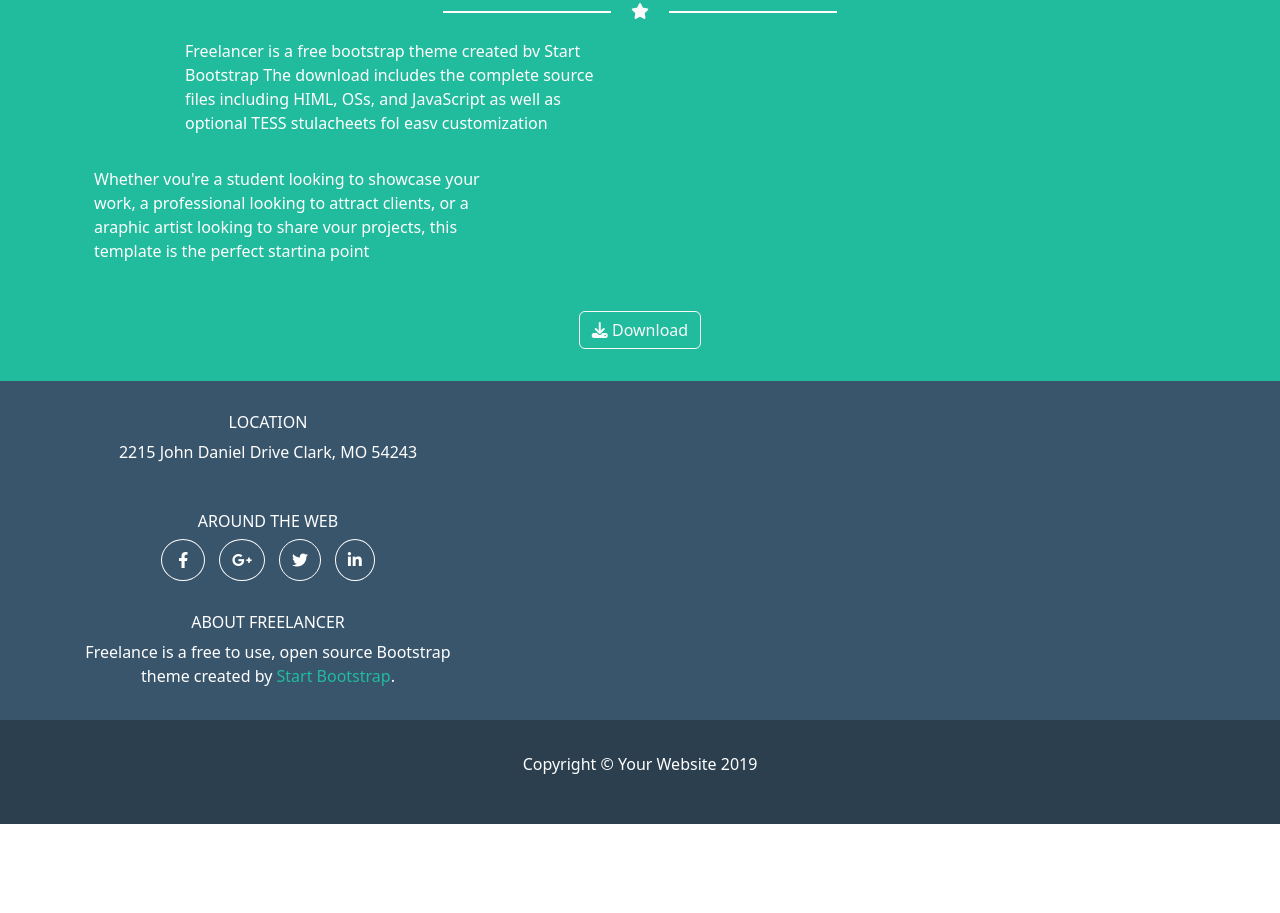
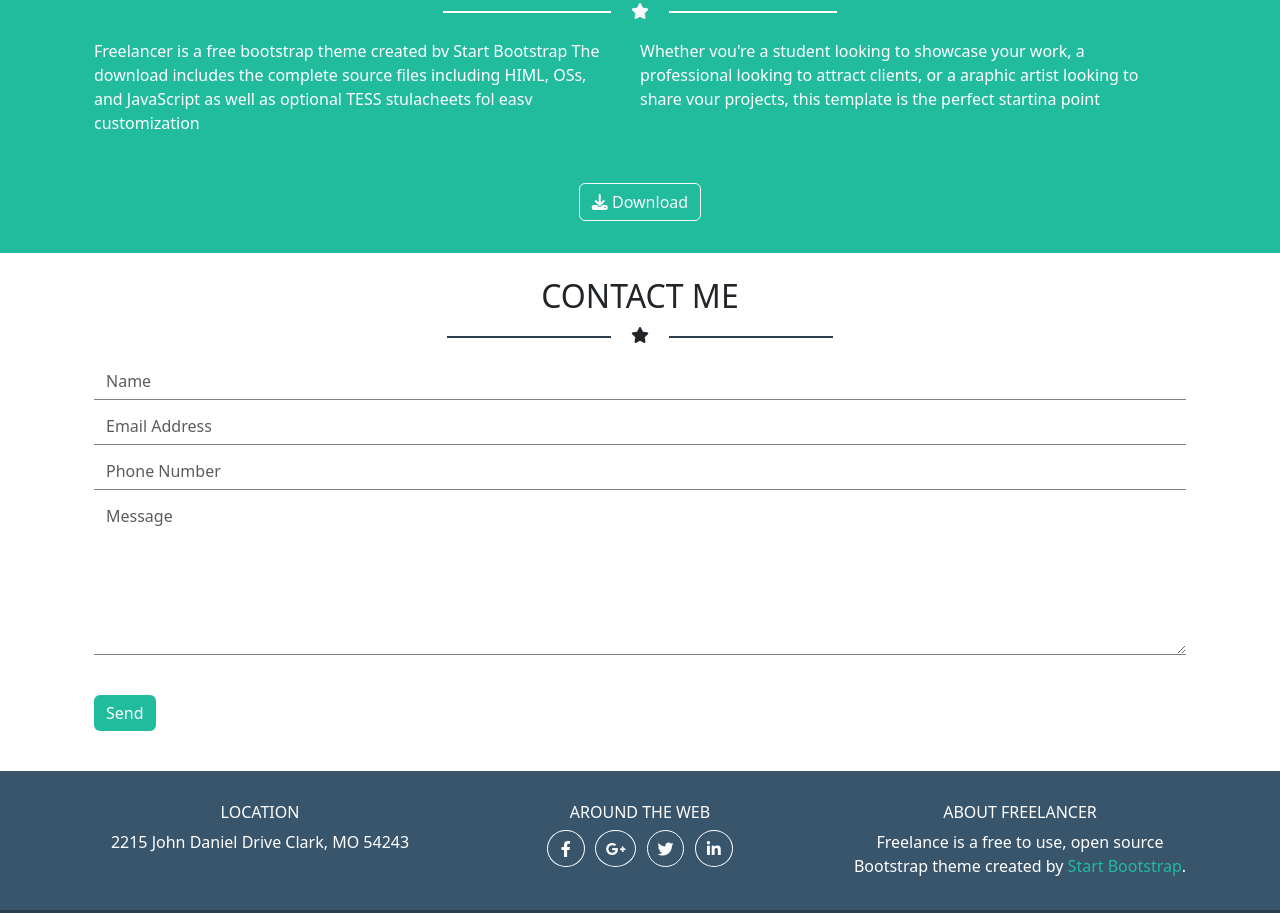
Before and after one commit to RiccardoSignorini/html-css-bootstrap-freelancer, a plain HTML site: page index.html in a window 1280 px wide. Shown: the part 1278-2191 px from the top of the page. Before the commit the page ends 2102 px from the top, so only its background shows below. Drawn offline with nearby package versions, Linux system fonts and the light colour scheme.

Commit message:
termine esercizio

```diff
--- a/assets/css/style.css
+++ b/assets/css/style.css
@@ -58,6 +58,19 @@
     margin-top: 2rem !important;
 }
 
+/* PARTE CENTRALE 3 */
+input.form-control, textarea.form-control{
+    border: 0;
+    border-bottom: 0.5px solid grey;
+    border-radius: 0;
+}
+
+.btn-success{
+    background-color: rgb(33, 187, 157) !important;
+    border: 0 !important;
+    margin-bottom: 1rem;
+}
+
 /* PARTE BASSA */
 #social{
     background-color: rgb(57, 85, 108);
@@ -70,15 +83,21 @@
 }
 
 #social i{
-    padding: 0.75rem;
+    padding: 0.6rem;
     border: 1px solid white;
     border-radius: 100%;
-    margin: 0 0.3rem;
+    margin: 0 0.2rem;
+    margin-bottom: 1rem;
 }
 
 #social .fa-facebook-f{
-    padding-left: 1rem;
-    padding-right: 1rem;
+    padding-left: 0.8rem;
+    padding-right: 0.8rem;
+}
+
+#social .fa-linkedin-in{
+    padding-left: 0.7rem;
+    padding-right: 0.7rem;
 }
 
 /* FOOTER */
--- a/index.html
+++ b/index.html
@@ -95,15 +95,11 @@
           <i class="fa-solid fa-star text-light"></i>
         </div>
         <div class="row container text-start">
-          <div class="col-md-1 col-1"></div>
-          <p class="col-md-5 col-10">Freelancer is a free bootstrap theme created bv Start Bootstrap
+          <p class="col-md-6 col-12">Freelancer is a free bootstrap theme created bv Start Bootstrap
             The download includes the complete source files including
             HIML, OSs, and JavaScript as well as optional TESS stulacheets fol
             easv customization</p>
-            <div class="col-lg-0 col-md-0 col-1"></div>
-            <div class="col-lg-0 col-md-0 col-1"></div>
-          <p class="col-md-5 col-10">Whether vou're a student looking to showcase your work, a professional looking to attract clients, or a araphic artist looking to share vour projects, this template is the perfect startina point</p>
-          <div class="col-md-1 col-1"></div>
+          <p class="col-md-6 col-12">Whether vou're a student looking to showcase your work, a professional looking to attract clients, or a araphic artist looking to share vour projects, this template is the perfect startina point</p>
         </div>
         <div>
           <button type="button" class="btn btn-outline-light">
@@ -114,17 +110,32 @@
       </div>
     </section>
     <!-- PARTE CENTRALE 3 -->
-    <section>
-
+    <section id="contact">
+      <div class="container text-center p-4">
+        <h2>CONTACT ME</h2>
+        <div class="linee-black">
+          <i class="fa-solid fa-star"></i>
+        </div>
+        <form action="">
+          <input type="text" placeholder="Name" class="form-control my-2">
+          <input type="email" placeholder="Email Address" class="form-control my-2">
+          <input type="phone" placeholder="Phone Number" class="form-control my-2">
+          <textarea name="" id="" cols="30" rows="6" placeholder="Message" class="form-control my-2"></textarea>
+        </form>
+        <div class="text-start">
+          <button type="button" class="btn btn-success">Send</button>
+        </div>
+      </div>
     </section>
     <!-- PARTE BASSA -->
     <section id="social">
       <div class="text-center container">
-        <div class="col-lg-4 col-md-6 col-12 py-3">
+        <div class="row">
+          <div class="col-md-4 col-12 py-3">
             <h6>LOCATION</h6>
             <p>2215 John Daniel Drive Clark, MO 54243</p>
           </div>
-        <div class="col-lg-4 col-md-6 col-12 py-3">
+          <div class="col-md-4 col-12 py-3">
             <h6>AROUND THE WEB</h6>
             <div>
               <i class="fa-brands fa-facebook-f"></i>
@@ -133,10 +144,12 @@
               <i class="fa-brands fa-linkedin-in"></i>
             </div>
           </div>
-        <div class="col-lg-4 col-md-6 col-12 py-3">
+          <div class="col-md-4 col-12 py-3">
             <h6>ABOUT FREELANCER</h6>
             <p>Freelance is a free to use, open source Bootstrap theme created by <span class="color-green">Start Bootstrap</span>.</p>
           </div>
+        </div>
+
       </div>
     </section>
   </main>
```
Lines whose indentation alone changed are shown as unchanged.
